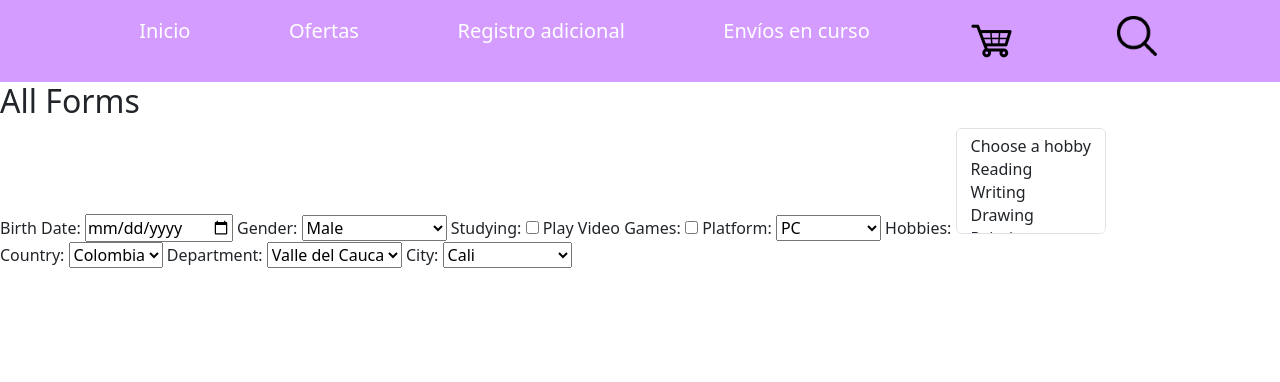
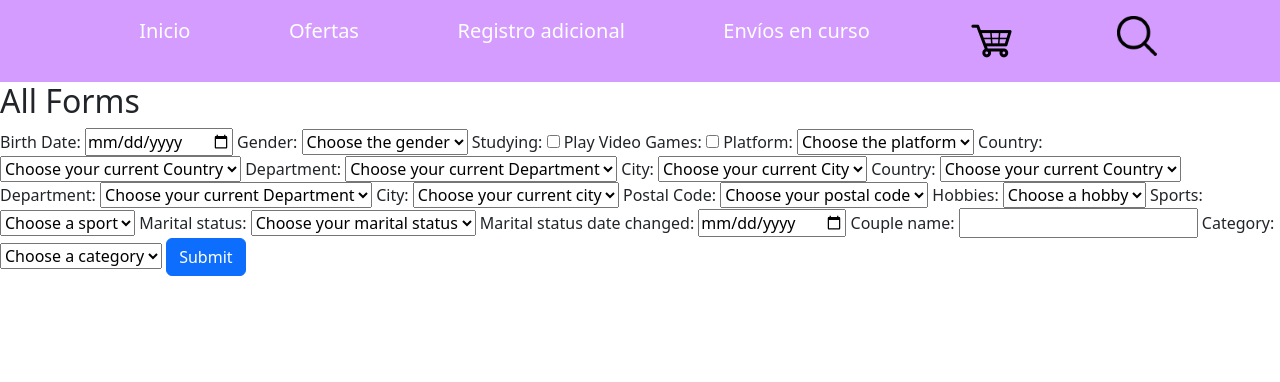
Before and after one commit to AndresPin0/ABC_Electronics, a Django app: page /registerAdditionalInfo/ in a window 1280 px wide. Shown: the top 382 px of the page. Run offline with Django 4.2, Linux system fonts and the light colour scheme.

Commit message:
fix(errors): fix more shit here

```diff
--- a/electronics/templates/additional_client_information.html
+++ b/electronics/templates/additional_client_information.html
@@ -5,11 +5,11 @@
 {% block content %}
     <head>
     {% load static %}
-     <h2>All Forms</h2>
+     <h2>All Forms</h2><title></title>
     </head>
     <body>
 
-    <form method="post" action="registerAdditionalInfo/">
+    <form method="POST" action="{% url 'registerAdditionalInfo' %}" >
               {% csrf_token %}
 
                     <label for="birthDate">Birth Date:</label>
@@ -18,6 +18,7 @@
                    <label for="gender">Gender:</label>
                     <label>
                       <select id="gender" name="gender">
+                      <option>Choose the gender</option>
                         {% for choice in form1.gender.field.choices%}
                             <option value="{{ choice.0 }}">{{ choice.1 }}</option>
                         {% endfor %}
@@ -33,28 +34,18 @@
                   <label for="platform">Platform:</label>
                     <label>
                       <select id="platform" name="platform">
-            {% for choice in form1.platforms.field.choices %}
+                          <option>Choose the platform</option>
+                        {% for choice in form1.platform.field.choices %}
                             <option value="{{ choice.0 }}">{{ choice.1 }}</option>
                         {% endfor %}
                       </select>
                 </label>
 
-    <form method="post" action="registerAdditionalInfo/">
-        {% csrf_token %}
-        <label for="hobbies">Hobbies:</label>
-        <label>
-            <select name="hobby" class="form-select" multiple>
-               <option>Choose a hobby</option>
-                {% for hobby in form.hobbies %}
-                    <option value="{{ hobby.value }}">{{ hobby.choice_label }}</option>
-                {% endfor %}
-            </select>
-        </label>
 
-    </form>
               <label for="born-place">Country:</label>
                 <label>
-          <select id="born-place" name="born-place">
+                  <select id="born-place" name="country">
+                      <option>Choose your current Country</option>
                     {% for choice in form2.country.field.choices%}
                         <option value="{{ choice.0 }}">{{ choice.1 }}</option>
                     {% endfor %}
@@ -63,7 +54,8 @@
 
               <label for="born-place">Department:</label>
                 <label>
-          <select id="born-place" name="born-place">
+                  <select id="born-place" name="state">
+                      <option>Choose your current Department</option>
                     {% for choice in form2.state.field.choices%}
                         <option value="{{ choice.0 }}">{{ choice.1 }}</option>
                     {% endfor %}
@@ -72,7 +64,8 @@
 
               <label for="born-place">City:</label>
                 <label>
-          <select id="born-place" name="born-place">
+                  <select id="born-place" name="city">
+                      <option>Choose your current City</option>
                     {% for choice in form2.city.field.choices%}
                         <option value="{{ choice.0 }}">{{ choice.1 }}</option>
                     {% endfor %}
@@ -80,9 +73,93 @@
                 </label>
 
 
+              <label for="living-place">Country:</label>
+                <label>
+                  <select id="living-place" name="currentCountry">
+                      <option>Choose your current Country</option>
+                    {% for choice in form3.country.field.choices%}
+                        <option value="{{ choice.0 }}">{{ choice.1 }}</option>
+                    {% endfor %}
+                  </select>
+                </label>
+
+              <label for="living-place">Department:</label>
+                <label>
+                  <select id="living-place" name="CurrentState">
+                      <option>Choose your current Department</option>
+                    {% for choice in form3.state.field.choices%}
+                        <option value="{{ choice.0 }}">{{ choice.1 }}</option>
+                    {% endfor %}
+                  </select>
+                </label>
+
+              <label for="living-place">City:</label>
+                <label>
+                  <select id="living-place" name="CurrentCity">
+                  <option>Choose your current city</option>
+                    {% for choice in form3.city.field.choices%}
+                        <option value="{{ choice.0 }}">{{ choice.1 }}</option>
+                    {% endfor %}
+                  </select>
+                </label>
+
+              <label for="living-place">Postal Code:</label>
+                <label>
+                  <select id="living-place" name="postalCode">
+                  <option>Choose your postal code</option>
+                    {% for choice in form3.postalCode.field.choices%}
+                        <option value="{{ choice.0 }}">{{ choice.1 }}</option>
+                    {% endfor %}
+                  </select>
+                </label>
+
+                <label for="hobbies">Hobbies:</label>
+                <label>
+                    <select name="hobby">
+                       <option>Choose a hobby</option>
+                        {% for hobby in form.hobbies.field.choices %}
+                            <option value="{{ hobby.0 }}">{{ hobby.1 }}</option>
+                        {% endfor %}
+                    </select>
+                </label>
+
+              <label for="sports">Sports:</label>
+                        <label>
+                            <select name="sports">
+                               <option>Choose a sport</option>
+                                {% for sport in form4.sports.field.choices %}
+                                    <option value="{{ sport.0 }}">{{ sport.1 }}</option>
+                                {% endfor %}
+                            </select>
+                        </label>
+
+                    <label for="marital">Marital status:</label>
+                    <label>
+                        <select name="marital">
+                           <option>Choose your marital status</option>
+                            {% for hobby in form5.maritalStatus.field.choices %}
+                                <option value="{{ hobby.0 }}">{{ hobby.1 }}</option>
+                            {% endfor %}
+                        </select>
+                    </label>
+
+                    <label for="marital">Marital status date changed:</label>
+                    <label for="maritalDate"> </label><input type="date" id="maritalDate" name="maritalDate" required>
+
+
+                    <label for="coupleName">Couple name:</label>
+                    <input type="text" id="coupleName" name="coupleName">
+
+                    <label for="category">Category:</label>
+                        <label>
+                          <select id="category" name="category">
+                          <option>Choose a category</option>
+                            {% for choice in form6.categoryInterest.field.choices%}
+                                <option value="{{ choice.0 }}">{{ choice.1 }}</option>
+                            {% endfor %}
+                          </select>
+                        </label>
+        <button class="btn btn-primary" type="submit">Submit</button>
     </form>
-
-    <script src="https://code.jquery.com/jquery-3.6.0.min.js"></script>
-
     </body>
 {% endblock %}
--- a/electronics/urls.py
+++ b/electronics/urls.py
@@ -4,6 +4,6 @@ from .views import register_additional_client_info, home, product_page
 urlpatterns = [
     path('', home.home, name='base'),
     path('home/', home.home, name='go-home'),
-    path('registerAdditionalInfo/', register_additional_client_info.register_additional_information, name='register-additional-info'),
+    path('registerAdditionalInfo/', register_additional_client_info.register_additional_information, name='registerAdditionalInfo'),
     path('productPage/', product_page.product_page, name='product-page'),
 ]
```
Also changed, not shown: electronics/models.py (+94 -0 lines), electronics/templates/confirmation_discount.html (added, +11 -0 lines). Lines whose indentation alone changed are shown as unchanged.
